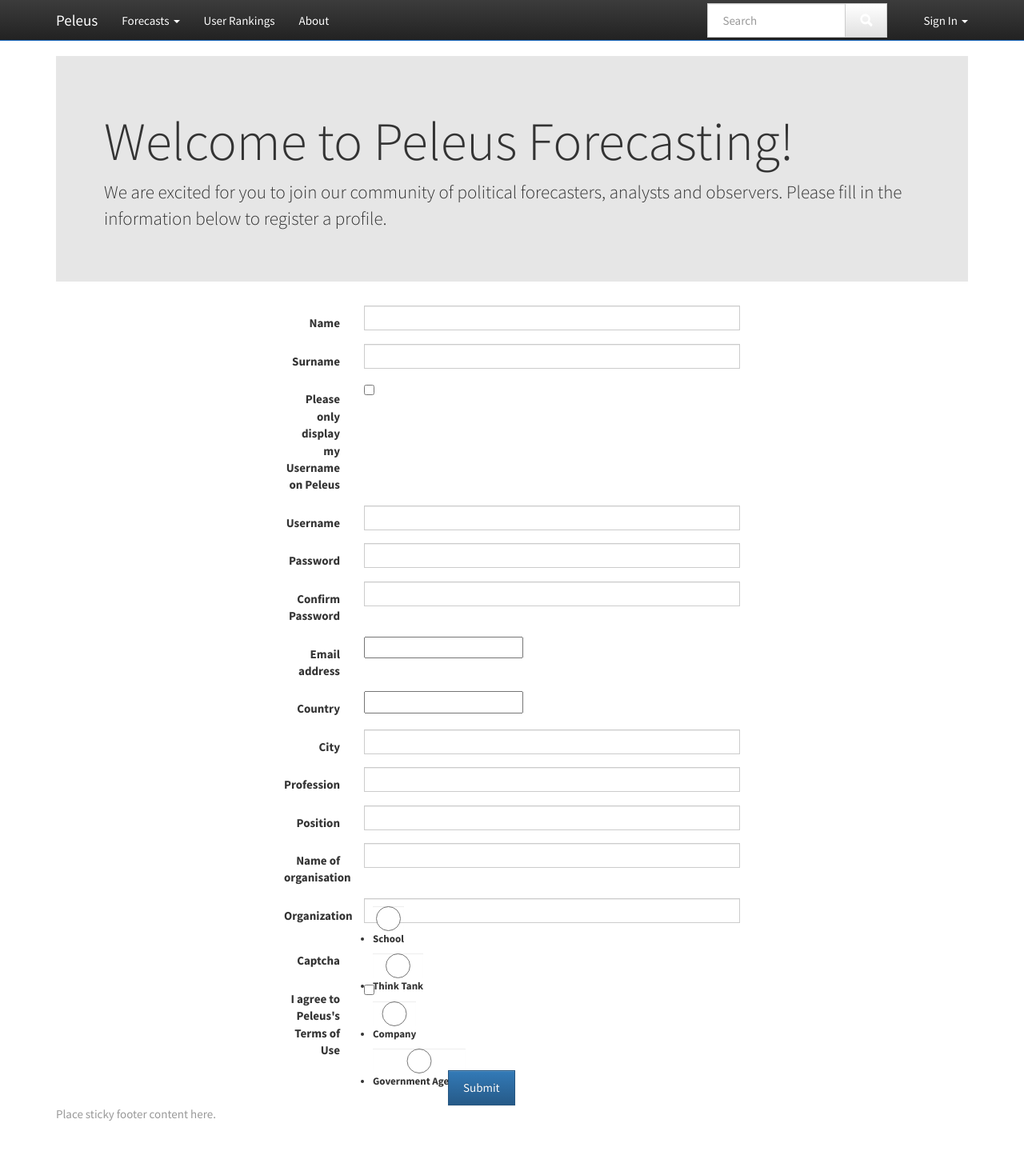
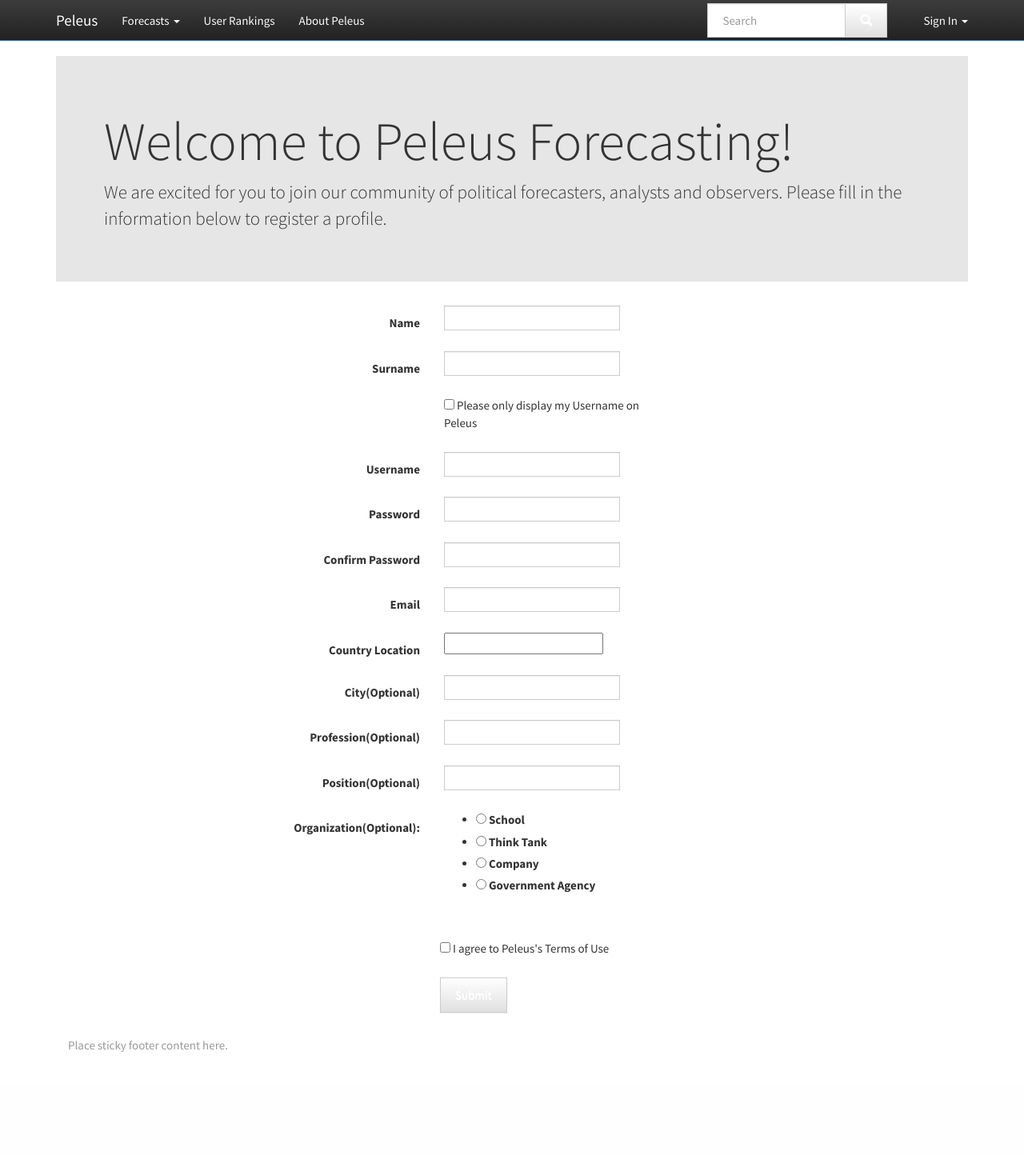
Before and after one commit to sujoklee/CopyPel, a Django app: page /signup in a window 1280 px wide. Shown: the whole page at 80% size. After the commit the page ends 1315 px from the top, so only its background shows below. Run offline with Django 3.2, Linux system fonts and the light colour scheme; some libraries are stand-ins or nearby versions; some web fonts are replaced.

Commit message:
signup form changed

```diff
--- a/forecast/forms.py
+++ b/forecast/forms.py
@@ -22,12 +22,12 @@ class UserRegistrationForm(ModelForm):
     agree_with_terms = forms.BooleanField(widget=forms.CheckboxInput(),
                                           label="I agree to {}'s Terms of Use".format(APP_NAME), required=True)
     username = forms.CharField(widget=forms.TextInput(attrs={'class': "form-control input-sm"}), label='Username')
-    email = forms.EmailField(required=True, label='Email address')
+    email = forms.EmailField(widget=forms.TextInput(attrs={'class': "form-control input-sm"}))
     password = forms.CharField(widget=forms.PasswordInput(attrs={'class': "form-control input-sm"}), label="Password")
     password_conf = forms.CharField(widget=forms.PasswordInput(attrs={'class': "form-control input-sm"}),
                                     label='Confirm Password')
     captcha = ReCaptchaField()
-    organization = forms.ChoiceField(widget=forms.RadioSelect(attrs={'class': "form-control input-sm"}),
+    organization = forms.ChoiceField(widget=forms.RadioSelect(),
                                      choices=ORGANIZATION_TYPE,
                                      label='Organization', required=False)
     organization_name = forms.CharField(widget=forms.TextInput(attrs={'class': "form-control input-sm"}),
@@ -37,7 +37,7 @@ class UserRegistrationForm(ModelForm):
         model = CustomUserProfile
         fields = ("name", "surname", 'display_only_username', "username", "password",
                   "password_conf", "email", "country", "city", "profession", "position", 'organization_name',
-                  "organization", "captcha")
+                  "organization", "captcha", "agree_with_terms")
         exclude = ['user', 'activation_token', 'expires_at', 'email_verified']
         widgets = {'country': CountrySelectWidget(attrs={'class': "form-control input-sm"}),
                    'name': forms.TextInput(attrs={'class': "form-control input-sm"}),
--- a/forecast/views.py
+++ b/forecast/views.py
@@ -8,6 +8,7 @@ from django.http import HttpResponse, HttpResponseRedirect
 from django.views.generic import View
 
 from forms import UserRegistrationForm, SignupCompleteForm, CustomUserProfile
+from Peleus.settings import APP_NAME
 
 
 class LoginRequiredMixin(object):
@@ -66,7 +67,7 @@ class SignUpView(View):
 
     def get(self, request):
         form = self.form()
-        return render(request, self.template_name, {'form': form})
+        return render(request, self.template_name, {'form': form, 'app_name': APP_NAME })
 
     def post(self, request):
         signup_form = UserRegistrationForm(request.POST)
@@ -76,6 +77,8 @@ class SignUpView(View):
 
 
 
+
+
 class SignUpSecondView(View):
     template_name = 'sign_up2_page.html'
 
--- a/reqirements.txt
+++ b/reqirements.txt
@@ -2,4 +2,4 @@ Django==1.8
 django-countries==3.3
 django-recaptcha==1.0.4
 gunicorn==19.1.1
-MySQL-python==1.2.5
+#MySQL-python==1.2.5
--- a/templates/sign_up_page.html
+++ b/templates/sign_up_page.html
@@ -10,23 +10,109 @@
         </p>
     </div>
 
+<form class="form-horizontal" method="post" action="{% url 'signup' %}">
+        {% csrf_token %}
+    <div class="center-block form-center-block">
+            <div class="form-group">
+                <label for="name" class="col-sm-4 control-label">Name</label>
+                 <div class="col-sm-5">
+                    <p>{{ form.name }}</p>
+                 </div>
+            </div>
+            <div class="form-group">
+                <label for="surname" class="col-sm-4 control-label">Surname</label>
+                 <div class="col-sm-5">
+                    <p>{{ form.surname }}</p>
+                 </div>
+            </div>
+            <div class="form-group">
 
-    <form id="signupForm" class="form-horizontal" method="post" action="{% url 'signup' %}">
-        {% csrf_token %}
-        <div class="center-block form-center-block">
-            {% for field in form %}
-                <div class="form-group">
-                    <label for="{{ field.label }}" class="col-sm-2 control-label">{{ field.label }}</label>
+                 <div class="col-sm-6 col-sm-offset-4">
+                    <p>{{ form.display_only_username }} Please only display my Username on {{app_name}}</p>
+                 </div>
+            </div>
+            <div class="form-group">
+                 <label for="username" class="col-sm-4 control-label">Username</label>
+                 <div class="col-sm-5">
+                    <p>{{ form.username }}</p>
+                 </div>
+            </div>
+            <div class="form-group">
+                <label for="password" class="col-sm-4 control-label">Password</label>
+                 <div class="col-sm-5">
+                    <p>{{ form.password }}</p>
+                 </div>
+            </div>
+            <div class="form-group">
+                 <label for="password_conf" class="col-sm-4 control-label">Confirm Password</label>
+                 <div class="col-sm-5">
+                    <p>{{ form.password_conf }}</p>
+                 </div>
+            </div>
+            <div class="form-group">
+                 <label for="email" class="col-sm-4 control-label">Email</label>
+                 <div class="col-sm-5">
+                    <p>{{ form.email }}</p>
+                 </div>
+            </div>
+            <div class="form-group">
+                <label for="country" class="col-sm-4 control-label">Country Location</label>
+                 <div class="col-sm-5">
+                    <p>{{ form.country }}</p>
+                 </div>
+            </div>
+            <div class="form-group">
+                 <label for="city" class="col-sm-4 control-label">City(Optional)</label>
+                 <div class="col-sm-5">
+                    <p>{{ form.city }}</p>
+                 </div>
+            </div>
+            <div class="form-group">
+                <label for="profession" class="col-sm-4 control-label">Profession(Optional)</label>
+                 <div class="col-sm-5">
+                    <p>{{ form.profession }}</p>
+                 </div>
+            </div>
+            <div class="form-group">
+                 <label for="position" class="col-sm-4 control-label">Position(Optional)</label>
+                 <div class="col-sm-5">
+                    <p>{{ form.position }}</p>
+                 </div>
+            </div>
+            <div class="form-group">
+                 <label for="organization" class="col-sm-4 control-label">Organization(Optional):</label>
+            <div class="form-group">
+                <div class="col-sm-5">
 
-                    <div class="col-sm-10">
-                        {{ field }}
-                    </div>
+                        {{form.organization}}
+
                 </div>
-            {% endfor %}
-            <div class="col-md-4 col-md-offset-4">
-                <button type="submit" class="btn btn-large btn-primary">Submit</button>
             </div>
-        </div>
-    </form>
+
+            <div class="form-group">
+                 <label for="captcha" class="col-sm-4 control-label"></label>
+                 <div class="col-sm-5">
+                    <p>{{ form.captcha }}</p>
+                 </div>
+            </div>
+
+
+            <div class="form-group">
+                 <label for="agree_with_terms" class="col-sm-4 control-label"></label>
+                 <div class="col-sm-6">
+                    <p>{{ form.agree_with_terms}} I agree to {{app_name}}'s Terms of Use</p>
+                 </div>
+            </div>
+
+            <div class="form-group">
+                <div class="col-sm-10 col-sm-offset-4">
+                    <button type="submit" class="btn btn-default">Submit</button>
+                </div>
+            </div>
+
+
+    </div>
+</form>
+
 
 {% endblock %}
```
